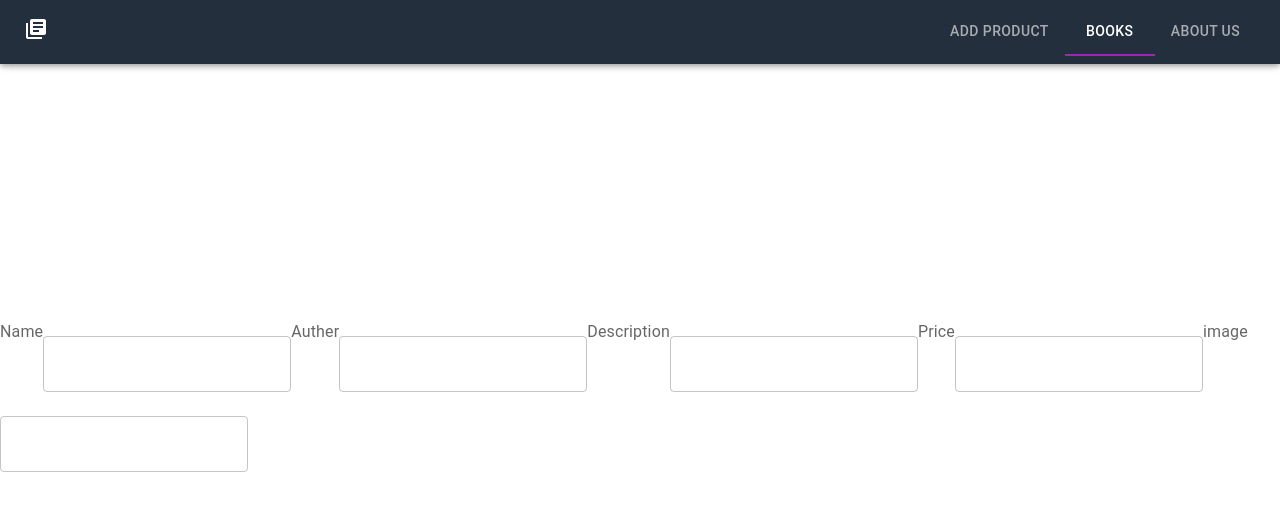
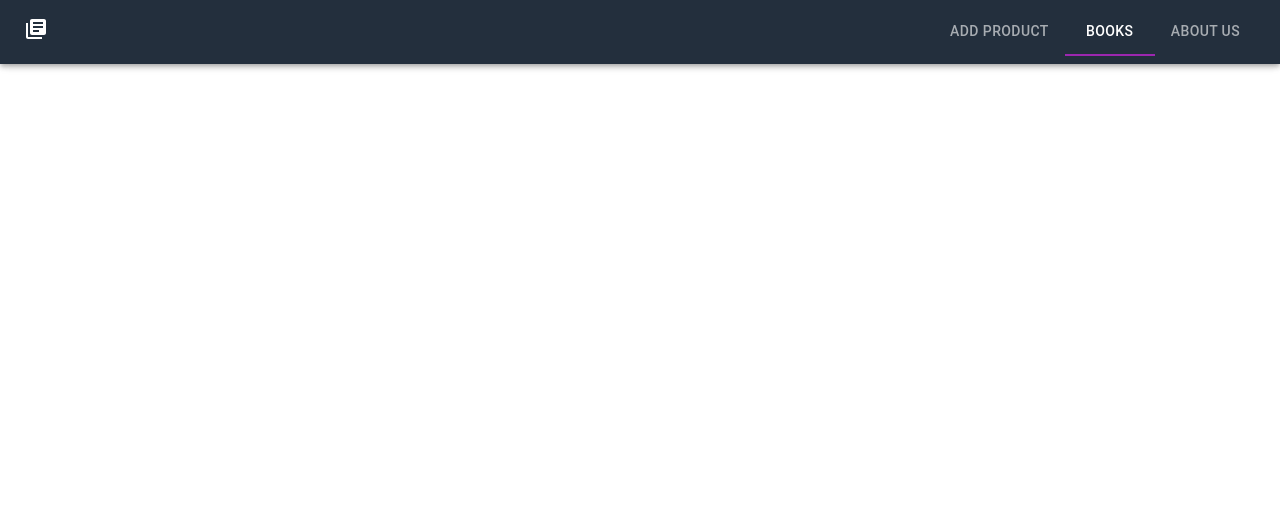
Before and after one commit to Maremar3/Ghabyous-Maryana-Library-capstone, a React (Vite) app: page /add in a window 1280 px wide. Shown: the top 510 px of the page. Built offline with nearby package versions, Linux system fonts and the light colour scheme.

Commit message:
It FETCH DATA FROM DATABASE CORRECTLY

```diff
--- a/src/App.jsx
+++ b/src/App.jsx
@@ -19,7 +19,6 @@ function App() {
         <Route path="/add" element={<AddBook />} exact />
         <Route path="/books" element={<Books />} exact />
         <Route path="/about" element={<About />} exact />
-
       </Routes>
     </main>
     {/* <div>
--- a/src/components/AddBook.jsx
+++ b/src/components/AddBook.jsx
@@ -10,44 +10,10 @@ function AddBook() {
     auther:'',
     available:false,
     image:''
-
   });
 return(
-<form>
+  <div></div>
 
- {/* <Box
- display = "flex"
-  flexDirection="column"
-   justifyContent={'center'}
-   maxWidth={700}
-  alignContent={"center"}
-  alignSelf="center"
-  marginLeft={"auto"}
-  marginRight="auto"
-  marginTop={10}
-> */}
-  <FormLabel>Name</FormLabel>
-  <TextField margin="normal" fullwidth variant='outlined' name="name"/>
-  {/* <FormLabel>Auther</FormLabel>
-  <TextField value={inputs.name} onChange={handleChange} margin="normal" fullwidth variant='outlined' name="name"/> */}
-  <FormLabel>Auther</FormLabel>
-  <TextField  margin="normal" fullwidth variant='outlined' name="auther"/>
-  {/* <FormLabel>Description</FormLabel>
-  <TextField value={inputs.description} onChange={handleChange} margin="normal" fullwidth variant='outlined' name="auther"/> */}
-  <FormLabel>Description</FormLabel>
-   <TextField margin="normal" fullwidth variant='outlined' name="description"/>
-  {/* <FormLabel>Price</FormLabel>
-  <TextField value={inputs.price} onChange={handleChange} margin="normal" fullwidth variant='outlined' name="description"/> */}
-  <FormLabel>Price</FormLabel>
-   <TextField type="number" margin="normal" fullwidth variant='outlined' name="price"/>
-  <FormLabel>image</FormLabel>
-  <TextField  margin="normal" fullwidth variant='outlined' name="image"/>
-  {/* <TextField value={inputs.image} onChange={handleChange} margin="normal" fullwidth variant='outlined' name="image"/> */}
-  {/* <FormControlLabel control={<Checkbox checked={inputs.available} />} label="available" /> */}
-{/* <Button variant="contained" type="submit">Add Book</Button> */}
-  {/* </Box> */}
-
-</form>
 )
   // return (
   //   <div>
--- a/src/components/Book/Books.jsx
+++ b/src/components/Book/Books.jsx
@@ -2,20 +2,21 @@
 import React, { useEffect, useState } from 'react'
 import "./Book.css"
 import axios from 'axios'
-const URL="http://localhost:5173/books"
+//  const URL="http://localhost:5173/books"
+const URL="http://localhost:3000"
 // const URL="http://localhost:5000/books"
 const fetchHandler = async() =>{
  return await axios.get(URL).then((res) => res.data)
-
+//console.log(res.data)
 }
 function Books() {
   const [books, setBooks] = useState();
   useEffect(()=>{
 
-    fetchHandler().then((data)=> setBooks(data.books));
+    fetchHandler().then((data)=> setBooks(data));
   },[]);
   console.log(books)
-  console.log("fff")
+
   return (
     <div>
       {/* <ul>
@@ -33,15 +34,3 @@ function Books() {
 }
 
 export default Books
-
-// import React from 'react'
-
-// const  Books = ()=> {
-//   return
-//     <div> ALL BOOKS ARE HERE
-
-//     </div>
-
-// };
-
-// export default Books
--- a/src/main.jsx
+++ b/src/main.jsx
@@ -6,10 +6,10 @@ import App from './App.jsx'
 import './index.css'
 
 ReactDOM.createRoot(document.getElementById('root')).render(
+  <React.StrictMode>
   <BrowserRouter>
+     <App />
+    </BrowserRouter>
+  </React.StrictMode>
 
-  <React.StrictMode>
-    <App />
-  </React.StrictMode>
-  </BrowserRouter>,
 )
```
